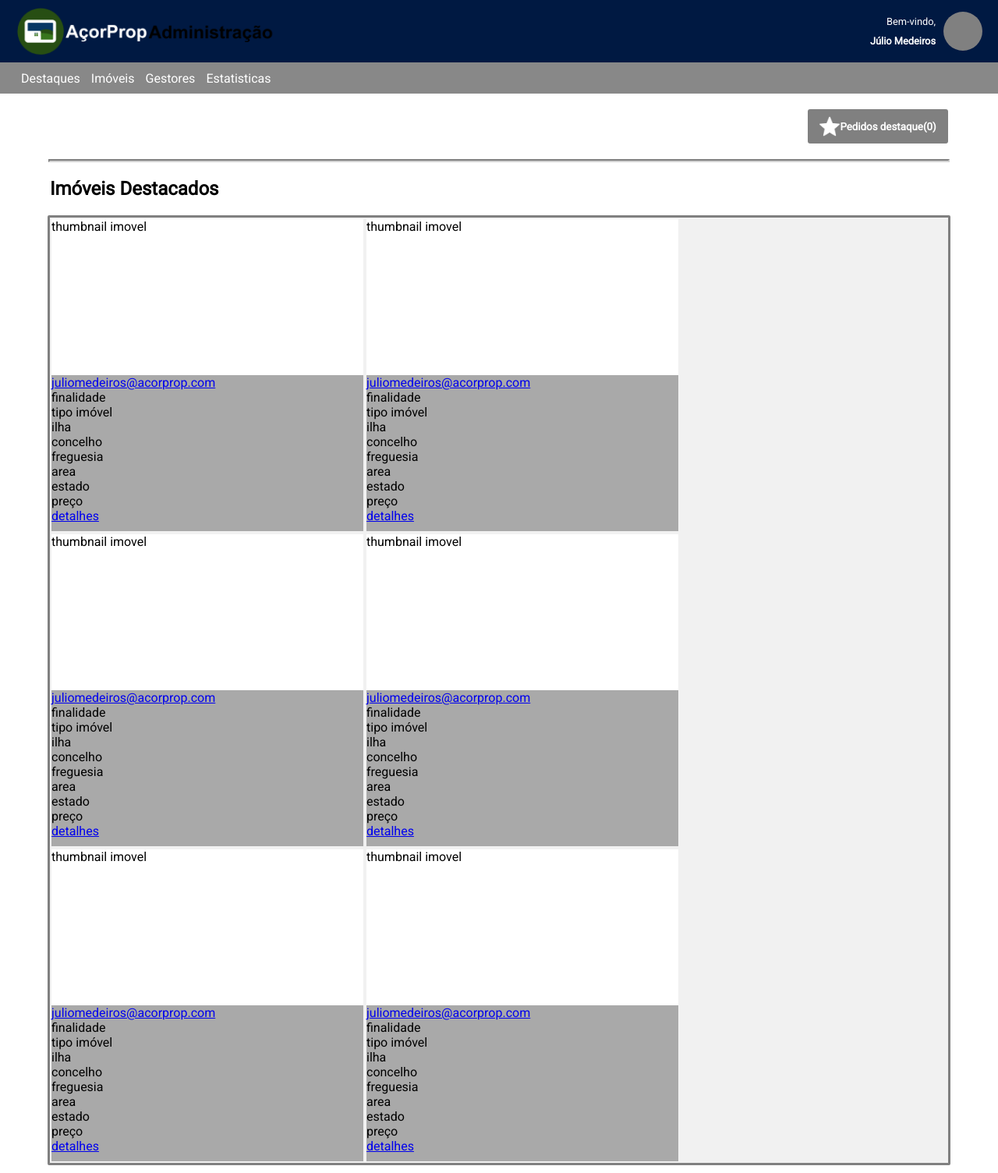
After one commit to Cactusforlife/Projeto-Imobiliaria, a PHP site: page /administrator/admin-features.php in a window 1280 px wide. The commit adds this page. Shown: the whole page at 78% size. Run offline with PHP 8.4, Linux system fonts and the light colour scheme.

Commit message:
backend stuff...

```diff
--- /dev/null
+++ b/administrator/admin-features.php
@@ -0,0 +1,270 @@
+<!DOCTYPE html>
+<html lang="pt" dir="ltr">
+  <head>
+    <meta charset="utf-8">
+    <title>Administração</title>
+    <link rel="stylesheet" href="../css/style-back.css">
+    <link href="https://fonts.googleapis.com/css?family=Roboto" rel="stylesheet">
+    <script src="https://ajax.googleapis.com/ajax/libs/jquery/3.3.1/jquery.min.js"></script>
+  </head>
+  <body>
+    <div id="top-bar">
+      <a href="admin-features.php"><img src="../img/logo-admin.png" alt=""></a>
+      <div class="session-box-backend">
+        <div class="session-on">
+          <p>Bem-vindo, </p>
+          <p><b>Júlio Medeiros</b></p>
+        </div>
+        <button class="photo-employee"></button>
+        <ul>
+          <li><a href="profile-settings.php">Definições de perfil</a></li>
+          <li><a href="index.php">logout</a></li>
+        </ul>
+      </div>
+    </div>
+    <div class="nav-backend">
+      <a href="admin-features.php">Destaques</a>
+      <a href="admin-immobiles.php">Imóveis</a>
+      <a href="admin-managers.php">Gestores</a>
+      <a href="admin-statistics.php">Estatisticas</a>
+    </div>
+    <div class="container-admin">
+      <button type="button" name="pedidosDestaque" class="btn-requests-ftr self_left"><img src="../img/feature.png">Pedidos destaque(0)</button>
+      <div class="requests-feature">
+        <div class="request-feature">
+          <div class="thumbnail-request">
+            thumbnail imovel
+          </div>
+          <div class="immobiles-request">
+            <div class="manager-request">
+              <div class="photo-manager">
+
+              </div>
+              <a href="#">juliomedeiros@acorprop.com</a>
+            </div>
+            <div class="immobiles-properties">
+              <label for="">finalidade</label>
+              <label for="">tipo imóvel</label>
+              <label for="">ilha</label>
+              <label for="">concelho</label>
+              <label for="">freguesia</label>
+              <label for="">area</label>
+              <label for="">estado</label>
+              <label for="">preço</label>
+            </div>
+          </div>
+          <div class="request-aprove">
+            <div class="btns-aprove">
+            <button type="button" name="button">autorizar</button>
+            <button type="button" name="button">negar</button>
+            </div>
+            <a href="#">detalhes</a>
+          </div>
+
+        </div>
+        <div class="request-feature">
+          <div class="thumbnail-request">
+            thumbnail imovel
+          </div>
+          <div class="immobiles-request">
+            <div class="manager-request">
+              <div class="photo-manager">
+
+              </div>
+              <a href="#">juliomedeiros@acorprop.com</a>
+            </div>
+            <div class="immobiles-properties">
+              <label for="">finalidade</label>
+              <label for="">tipo imóvel</label>
+              <label for="">ilha</label>
+              <label for="">concelho</label>
+              <label for="">freguesia</label>
+              <label for="">area</label>
+              <label for="">estado</label>
+              <label for="">preço</label>
+            </div>
+          </div>
+          <div class="request-aprove">
+            <div class="btns-aprove">
+            <button type="button" name="button">autorizar</button>
+            <button type="button" name="button">negar</button>
+            </div>
+            <a href="#">detalhes</a>
+          </div>
+
+        </div>
+        <div class="request-feature">
+          <div class="thumbnail-request">
+            thumbnail imovel
+          </div>
+          <div class="immobiles-request">
+            <div class="manager-request">
+              <div class="photo-manager">
+
+              </div>
+              <a href="#">juliomedeiros@acorprop.com</a>
+            </div>
+            <div class="immobiles-properties">
+              <label for="">finalidade</label>
+              <label for="">tipo imóvel</label>
+              <label for="">ilha</label>
+              <label for="">concelho</label>
+              <label for="">freguesia</label>
+              <label for="">area</label>
+              <label for="">estado</label>
+              <label for="">preço</label>
+            </div>
+          </div>
+          <div class="request-aprove">
+            <div class="btns-aprove">
+            <button type="button" name="button">autorizar</button>
+            <button type="button" name="button">negar</button>
+            </div>
+            <a href="#">detalhes</a>
+          </div>
+
+        </div>
+        <div class="request-feature">
+          <div class="thumbnail-request">
+            thumbnail imovel
+          </div>
+          <div class="immobiles-request">
+            <div class="manager-request">
+              <div class="photo-manager">
+
+              </div>
+              <a href="#">juliomedeiros@acorprop.com</a>
+            </div>
+            <div class="immobiles-properties">
+              <label for="">finalidade</label>
+              <label for="">tipo imóvel</label>
+              <label for="">ilha</label>
+              <label for="">concelho</label>
+              <label for="">freguesia</label>
+              <label for="">area</label>
+              <label for="">estado</label>
+              <label for="">preço</label>
+            </div>
+          </div>
+          <div class="request-aprove">
+            <div class="btns-aprove">
+            <button type="button" name="button">autorizar</button>
+            <button type="button" name="button">negar</button>
+            </div>
+            <a href="#">detalhes</a>
+          </div>
+
+        </div>
+
+      </div>
+      <hr>
+      <h2 class="self_left">Imóveis Destacados</h2>
+      <div class="featured-immobiles">
+        <div class="immobile-featured">
+          <div class="thumbnail-feature">
+            thumbnail imovel
+          </div>
+          <div class="properties-feature">
+            <a href="#">juliomedeiros@acorprop.com</a>
+              <label for="">finalidade</label>
+              <label for="">tipo imóvel</label>
+              <label for="">ilha</label>
+              <label for="">concelho</label>
+              <label for="">freguesia</label>
+              <label for="">area</label>
+              <label for="">estado</label>
+              <label for="">preço</label>
+              <a href="#">detalhes</a>
+          </div>
+        </div>
+        <div class="immobile-featured">
+          <div class="thumbnail-feature">
+            thumbnail imovel
+          </div>
+          <div class="properties-feature">
+            <a href="#">juliomedeiros@acorprop.com</a>
+              <label for="">finalidade</label>
+              <label for="">tipo imóvel</label>
+              <label for="">ilha</label>
+              <label for="">concelho</label>
+              <label for="">freguesia</label>
+              <label for="">area</label>
+              <label for="">estado</label>
+              <label for="">preço</label>
+              <a href="#">detalhes</a>
+          </div>
+        </div>
+        <div class="immobile-featured">
+          <div class="thumbnail-feature">
+            thumbnail imovel
+          </div>
+          <div class="properties-feature">
+            <a href="#">juliomedeiros@acorprop.com</a>
+              <label for="">finalidade</label>
+              <label for="">tipo imóvel</label>
+              <label for="">ilha</label>
+              <label for="">concelho</label>
+              <label for="">freguesia</label>
+              <label for="">area</label>
+              <label for="">estado</label>
+              <label for="">preço</label>
+              <a href="#">detalhes</a>
+          </div>
+        </div>
+        <div class="immobile-featured">
+          <div class="thumbnail-feature">
+            thumbnail imovel
+          </div>
+          <div class="properties-feature">
+            <a href="#">juliomedeiros@acorprop.com</a>
+              <label for="">finalidade</label>
+              <label for="">tipo imóvel</label>
+              <label for="">ilha</label>
+              <label for="">concelho</label>
+              <label for="">freguesia</label>
+              <label for="">area</label>
+              <label for="">estado</label>
+              <label for="">preço</label>
+              <a href="#">detalhes</a>
+          </div>
+        </div>
+        <div class="immobile-featured">
+          <div class="thumbnail-feature">
+            thumbnail imovel
+          </div>
+          <div class="properties-feature">
+            <a href="#">juliomedeiros@acorprop.com</a>
+              <label for="">finalidade</label>
+              <label for="">tipo imóvel</label>
+              <label for="">ilha</label>
+              <label for="">concelho</label>
+              <label for="">freguesia</label>
+              <label for="">area</label>
+              <label for="">estado</label>
+              <label for="">preço</label>
+              <a href="#">detalhes</a>
+          </div>
+        </div>
+        <div class="immobile-featured">
+          <div class="thumbnail-feature">
+            thumbnail imovel
+          </div>
+          <div class="properties-feature">
+            <a href="#">juliomedeiros@acorprop.com</a>
+              <label for="">finalidade</label>
+              <label for="">tipo imóvel</label>
+              <label for="">ilha</label>
+              <label for="">concelho</label>
+              <label for="">freguesia</label>
+              <label for="">area</label>
+              <label for="">estado</label>
+              <label for="">preço</label>
+              <a href="#">detalhes</a>
+          </div>
+        </div>
+      </div>
+    </div>
+  </body>
+  <script type="text/javascript" src="../js/session-backend.js"></script>
+  <script type="text/javascript" src="../js/backend.js"></script>
+</html>
--- a/administrator/admin-statistics.php
+++ b/administrator/admin-statistics.php
@@ -9,7 +9,7 @@
   </head>
   <body>
     <div id="top-bar">
-      <a href="admin-immobiles.php"><img src="../img/logo-admin.png" alt=""></a>
+      <a href="admin-features.php"><img src="../img/logo-admin.png" alt=""></a>
       <div class="session-box-backend">
         <div class="session-on">
           <p>Bem-vindo, </p>
@@ -23,6 +23,7 @@
       </div>
     </div>
     <div class="nav-backend">
+      <a href="admin-features.php">Destaques</a>
       <a href="admin-immobiles.php">Imóveis</a>
       <a href="admin-managers.php">Gestores</a>
       <a href="admin-statistics.php">Estatisticas</a>
--- a/css/style-back.css
+++ b/css/style-back.css
@@ -44,11 +44,23 @@ body {
   margin-left: 5%;
 }
 
+hr {
+  border-color: lightgrey;
+  width: 90%;
+  margin-top: 0.5em;
+  margin-bottom: 0.5em;
+  margin-left: auto;
+  margin-right: auto;
+  border-width: 2px;
+}
+
 /*FIM GERAL BACKEND*/
 
 /*TOP BAR BACKEND*/
 
 #top-bar {
+  z-index: 2;
+  position: fixed;
   display: flex;
   justify-content: space-between;
   align-items: center;
@@ -129,6 +141,9 @@ body {
 /*NAV BACKEND*/
 
 .nav-backend {
+  z-index: 1;
+  position: fixed;
+  top: 80px;
   display: flex;
   justify-content: flex-start;
   align-items: center;
@@ -157,6 +172,8 @@ body {
 /* ADMIN */
 
 .container-admin {
+  position: absolute;
+  top: 120px;
   width: 100%;
   display: flex;
   flex-direction: column;
@@ -173,16 +190,208 @@ body {
 }
 
 .open-manager-register {
-  align-self: flex-start;
-  margin-left: 5%;
+  width: 180px;
+  align-self: flex-end;
+  display: flex;
+  justify-content: center;
+  align-items: center;
+  color: #ffffff;
+  font-weight: bold;
+  margin-right: 5%;
+  background-color: grey;
+  padding: 9px;
+  border: 0;
+  border-radius: 3px;
+  outline: none;
+  height: 44px;
 }
+
+.open-manager-register>img {
+  width: 26px;
+}
+
+/* FEATURES */
+
+.btn-requests-ftr {
+  width: 180px;
+  align-self: flex-end;
+  display: flex;
+  justify-content: center;
+  align-items: center;
+  color: #ffffff;
+  font-weight: bold;
+  margin-right: 5%;
+  background-color: grey;
+  padding: 9px;
+  border: 0;
+  border-radius: 3px;
+  outline: none;
+  height: 44px;
+}
+
+.btn-requests-ftr>img {
+  width: 26px;
+}
+
+.requests-feature {
+  border: 3.6px solid grey;
+  border-radius: 2px;
+  display: none;
+  padding: 4px;
+  width: 90%;
+  height: auto;
+  max-height: 529px;
+  overflow-x: hidden;
+  overflow-y: scroll;
+  background-color: #f1f1f1;
+}
+
+.request-feature {
+  display: flex;
+  align-items: center;
+  background-color: grey;
+  width: 100%;
+  height: 175px;
+  margin-top: 2px;
+  margin-bottom: 2px;
+}
+
+.thumbnail-request {
+  background-color: white;
+  width: 253.5px;
+  height: 100%;
+}
+
+.photo-manager {
+  width: 58px;
+  height: 58px;
+  background-color: white;
+  border-radius: 50%;
+}
+
+.immobiles-request {
+  flex-grow: 1;
+  display: flex;
+  flex-direction: column;
+  height: 100%;
+}
+
+.manager-request {
+  background-color: darkgrey;
+  padding: 15px;
+  display: flex;
+  align-items: center;
+}
+
+.manager-request a {
+  margin-left: 15px;
+  align-self: flex-end;
+}
+
+.immobiles-properties {
+  background-color: darkgrey;
+  flex-grow: 1;
+  display: flex;
+  justify-content: space-around;
+  align-items: center;
+}
+
+.request-aprove {
+  background-color: darkgrey;
+  display: flex;
+  flex-direction: column;
+  align-items: center;
+  justify-content: center;
+  width: 253.5px;
+  height: 100%;
+}
+
+.btns-aprove {
+  margin: 15px;
+  width: 50%;
+  align-self: center;
+}
+
+/**/
+
+.featured-immobiles {
+  border: 3.6px solid grey;
+  border-radius: 2px;
+  width: auto;
+  max-width: 90%;
+  height: auto;
+  display: flex;
+  flex-wrap: wrap;
+  justify-content: flex-start;
+  background-color: #f1f1f1;
+}
+
+.immobile-featured {
+  width: 400px;
+  height: 400px;
+  background: darkgrey;
+  margin: 2px;
+}
+
+.thumbnail-feature {
+  width: 100%;
+  height: 200px;
+  background-color: white;
+}
+
+.properties-feature {
+  display: flex;
+  flex-direction: column;
+}
+
+/* FIM FEATURES */
 
 /* IMÓVEIS */
 
-.featured-immobiles {
+.tab-links {
+  display: flex;
+  justify-content: flex-start;
   width: 90%;
-  height: 300px;
+}
+
+.btns-tab {
+  width: 180px;
+  align-self: flex-end;
+  display: flex;
+  justify-content: space-around;
+  align-items: center;
+  color: #ffffff;
+  font-weight: bold;
+  margin: 3px;
+  background-color: darkgrey;
+  padding: 9px;
+  border: 0;
+  border-radius: 3px;
+  outline: none;
+  height: 44px;
+}
+
+.btns-tab:hover {
   background-color: grey;
+}
+
+.btns-tab.current {
+  background-color: grey;
+}
+
+.immobiles-tabcontent {
+  border: 3.6px solid grey;
+  border-radius: 2px;
+  width: 90%;
+  height: auto;
+  display: none;
+  flex-wrap: wrap;
+  justify-content: flex-start;
+  background-color: #f1f1f1;
+}
+
+.immobiles-tabcontent.current {
+  display: flex;
 }
 
 /* FIM IMÓVEIS */
@@ -190,13 +399,16 @@ body {
 /* REGISTAR GESTORES */
 
 .manager-register {
+  display: none;
   width: 90%;
 }
 
 .manager-register form {
+  border: 3.6px solid grey;
+  border-radius: 2px;
   display: flex;
   flex-direction: column;
-  background-color: grey;
+  background-color: #f1f1f1;
   padding: 20px;
 }
 
@@ -205,9 +417,11 @@ body {
 /* GESTORES */
 
 .managers {
+  border: 3.6px solid grey;
+  border-radius: 2px;
   width: 90%;
   height: 800px;
-  background-color: grey;
+  background-color: #f1f1f1;
 }
 
 /* FIM GESTORES */
--- a/js/session-backend.js
+++ b/js/session-backend.js
@@ -1,7 +1,7 @@
 $(document).ready(function() {
 
   $('.photo-employee').click(function() {
-    $('.session-box-backend ul').toggle();
-  })
+    $('.session-box-backend ul').slideToggle(150);
+  });
 
 });
```
Also changed, not shown: administrator/admin-immobiles.php (+12 -11 lines), administrator/admin-managers.php (+5 -2 lines), js/backend.js (added, +21 -0 lines), img/feature.png (added), img/people.png (added).
